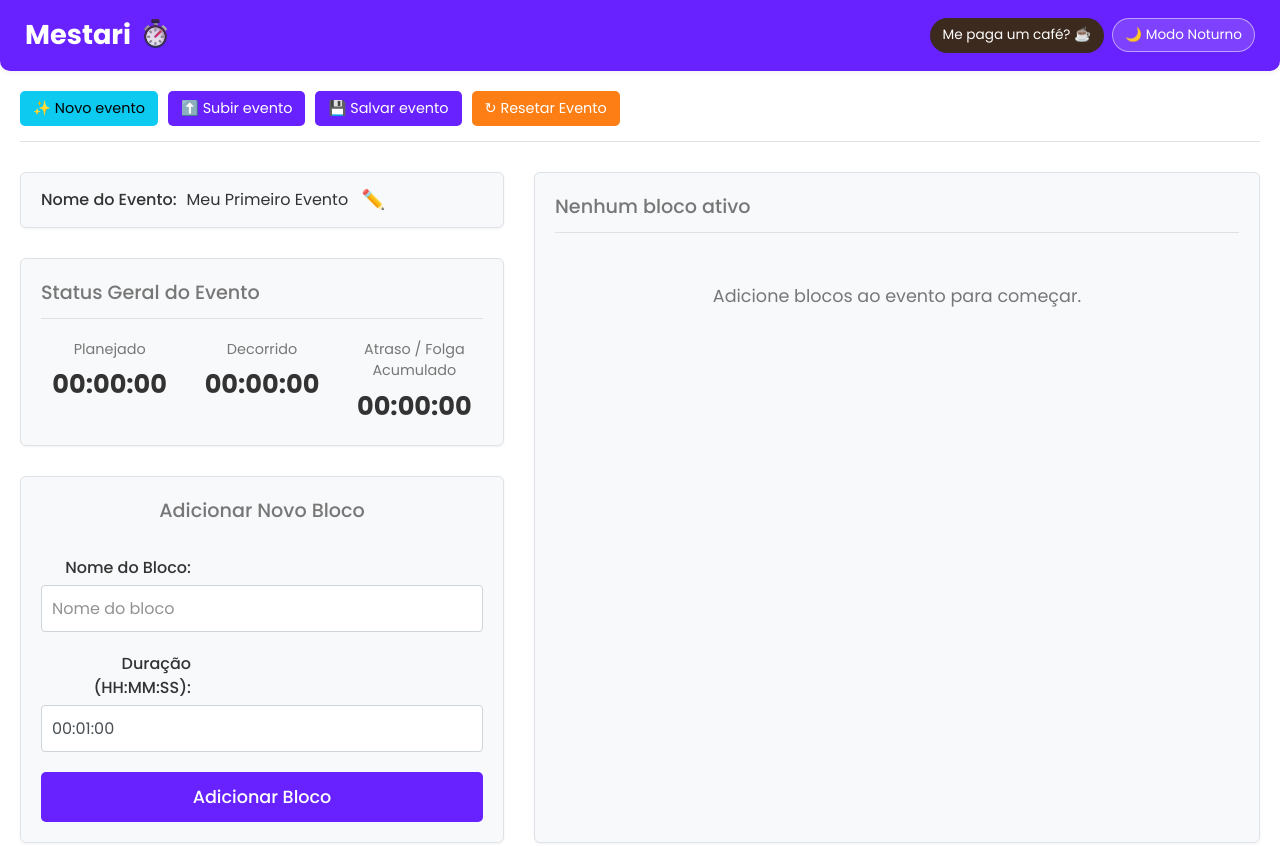
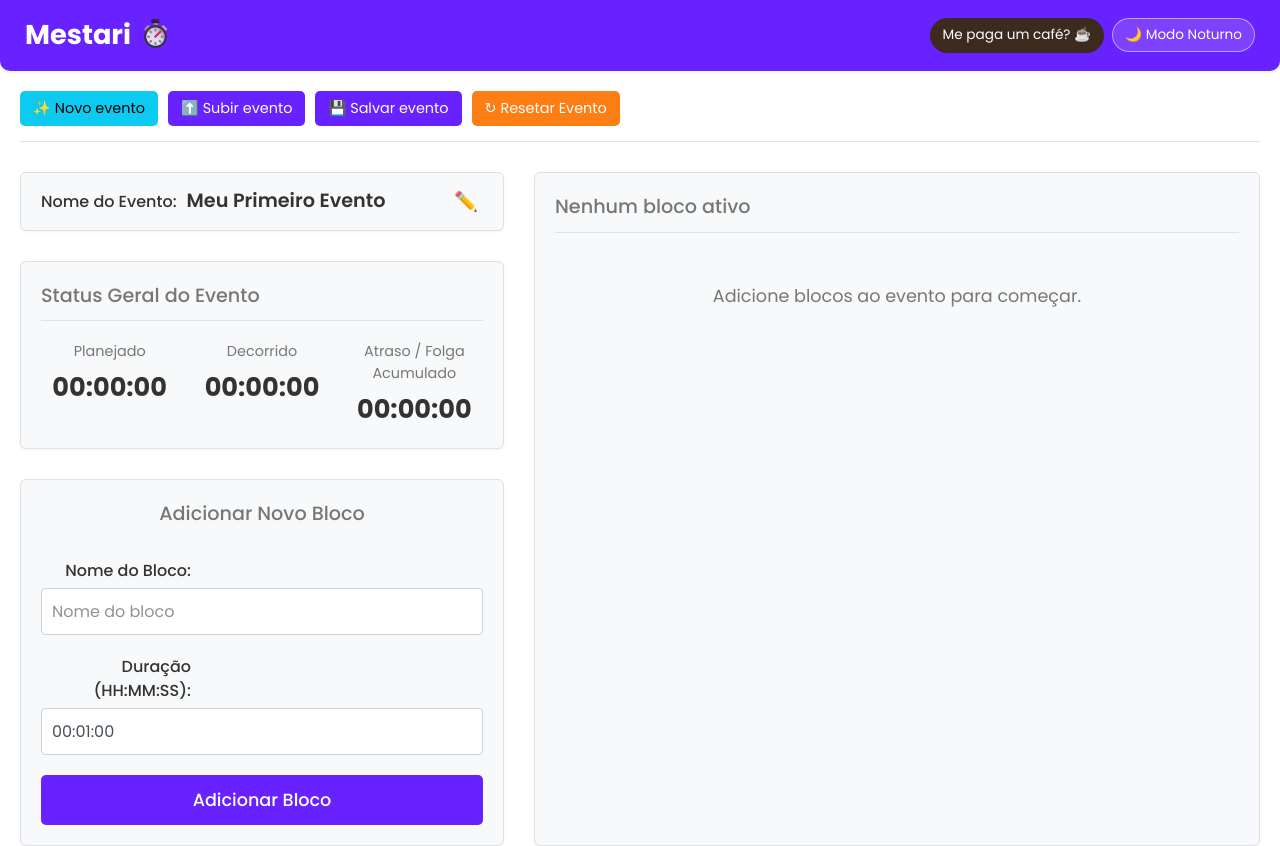
Before and after one commit to rickfre10/mestari, a Vue app: page / in a window 1280 px wide. Shown: the top 846 px of the page. Built offline with nearby package versions, Linux system fonts and the light colour scheme.

Commit message:
fix(css): event title in semibold

```diff
--- a/src/App.vue
+++ b/src/App.vue
@@ -599,9 +599,9 @@
       <section class="event-name-section">
         <label for="eventNameInput">Nome do Evento:</label>
         <div v-if="!isEditingEventName" class="event-name-view">
-          <span>{{ event.eventName }}</span>
+          <span class="event-name-display">{{ event.eventName }}</span>
           <button @click="startEditEventName" class="inline-edit-button" title="Editar Nome">✏️</button>
-        </div>
+      </div>
         <div v-else class="event-name-edit">
           <input
             type="text"
@@ -752,7 +752,7 @@
 <style scoped>
 /* ----- BLOCO STYLE SCOPED ----- */
 
-@import url('https://fonts.googleapis.com/css2?family=Poppins:wght@400;500;700&display=swap');
+@import url('https://fonts.googleapis.com/css2?family=Poppins:wght@400;500;600;700&display=swap');
 
 /* --- Variáveis e Base --- */
 .app-container {
@@ -975,14 +975,14 @@
 
 /* Nome do Evento */
 .event-name-section {
-  margin-bottom: 25px; /* Ajustado */
+  margin-bottom: 25px;
   background-color: var(--item-bg);
   border: 1px solid var(--item-border);
   border-radius: 6px;
   padding: 15px 20px;
   box-shadow: 0 1px 3px var(--shadow-color);
   display: flex;
-  align-items: center;
+  align-items: baseline;
   flex-wrap: wrap;
   gap: 10px;
 }
@@ -993,24 +993,28 @@
 }
 .event-name-view {
   display: flex;
-  align-items: center; /* Revertido para center */
+  align-items: center;
   flex-grow: 1;
   gap: 8px;
 }
-/* Regra específica e correta para o SPAN */
+
 div.event-name-view span.event-name-display {
-  font-size: 1.3em;
+  font-size: 1.2em;        /* 1.3x tamanho padrão */
   font-weight: 600;
-  color: var(--text-color);
-  line-height: 1.4;
+  color: var(--text-color);/* Cor do tema */
+  line-height: 1.4;        /* Ajuda no alinhamento vertical */
   flex-grow: 1;
-  padding: 10px 0;
+  padding: 0px 0;
+  /* Garante que não herda bordas/margens */
   border: none;
   margin: 0;
   padding-bottom: 0;
+  /* Para nomes longos */
   overflow-wrap: break-word;
   word-break: break-all;
 }
+
+
 .event-name-edit {
   display: flex;
   align-items: center;
```
Also changed, not shown: 1 other file (tests, documents, lock files or other folders).
